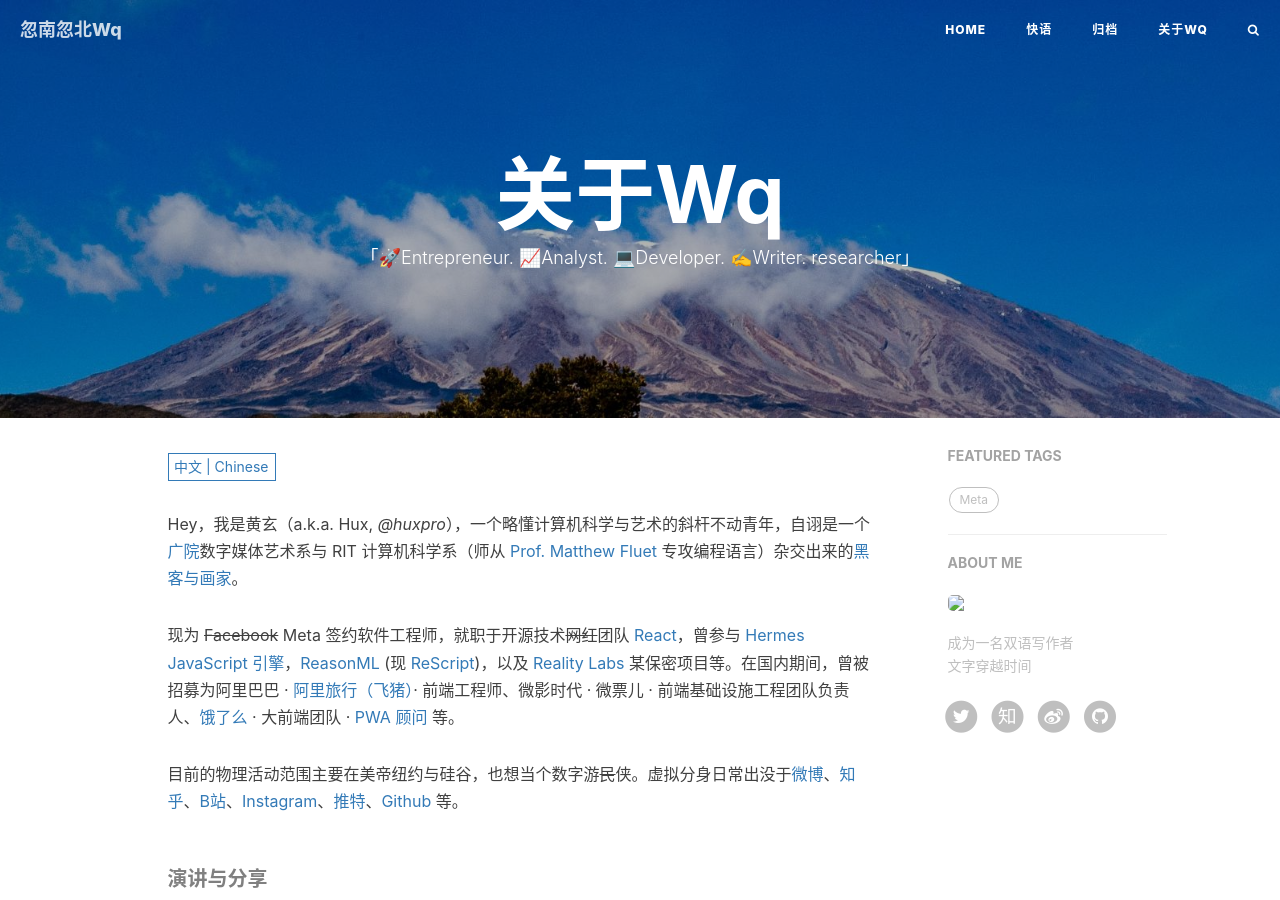
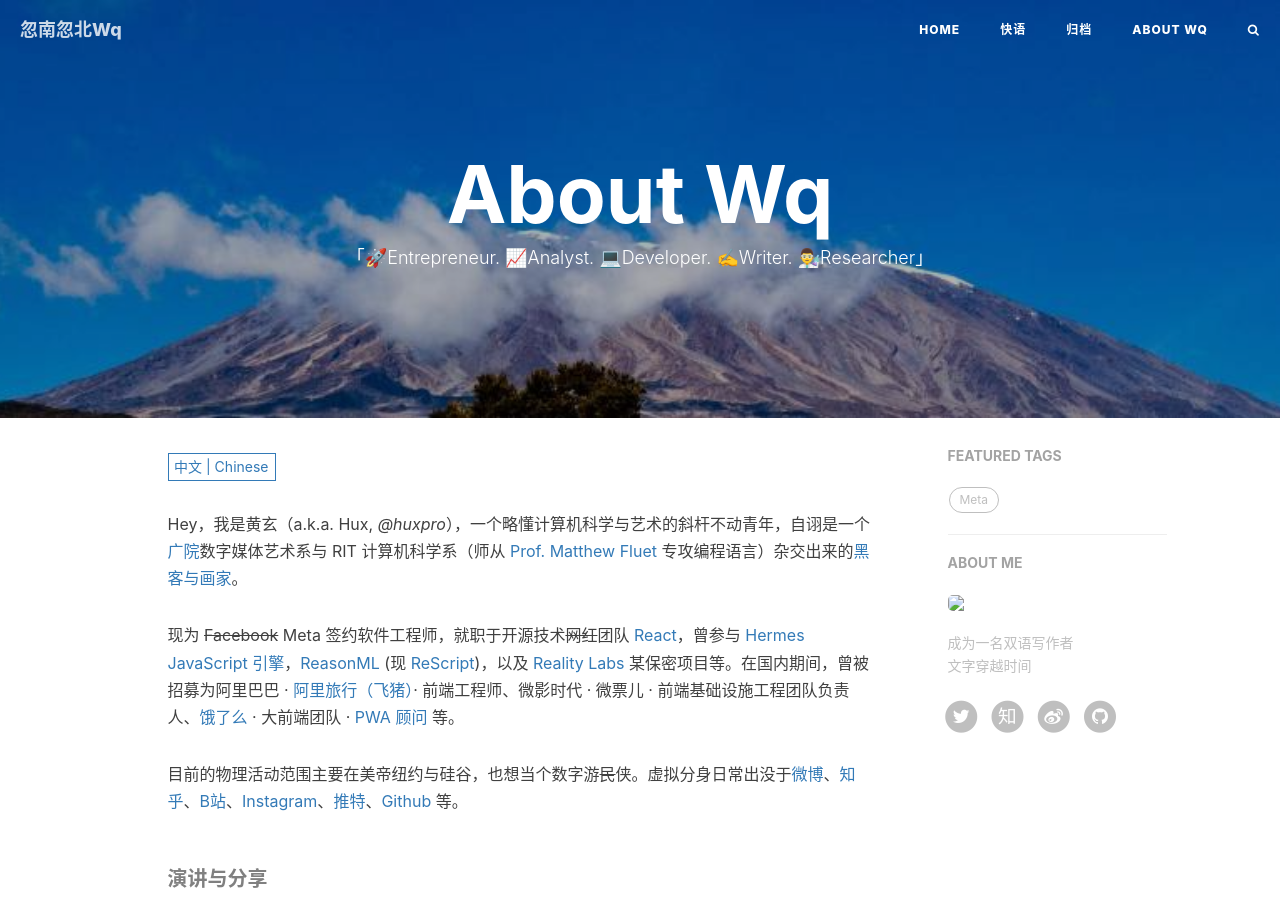
Before and after one commit to liwuqiong/blog_zh, a Jekyll site: the page built from about.html, in a window 1280 px wide and 900 px high. Built offline with Jekyll 4.4.1, drawn with Linux system fonts in a browser that asks for light colours; nearby versions of some CDN libraries; comment, search, counter and statistics services are not loaded.

Commit message:
pic amend

```diff
--- a/about.html
+++ b/about.html
@@ -1,7 +1,7 @@
 ---
 layout: page
-title: "关于Wq"
-description: "「🚀Entrepreneur. 📈Analyst. 💻Developer. ✍️Writer. researcher」"
+title: "About Wq"
+description: "「🚀Entrepreneur. 📈Analyst. 💻Developer. ✍️Writer. 👨‍🔬Researcher」"
 header-img: "img/home-bg-backup4.jpg"
 header-mask: 0.3
 multilingual: true
```
Also changed, not shown: img/home-bg-backup-o.jpg (added), img/home-bg-backup4.jpg, img/me-1.jpg (added), img/me.jpg, 4 other files.
